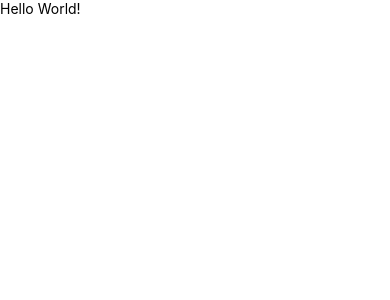
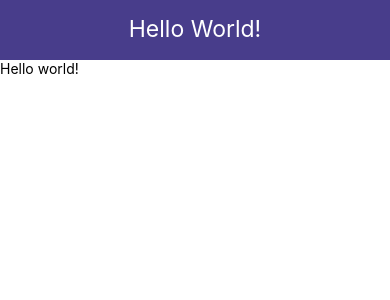
Before and after one commit to DanielleInkster/ShoppingList, a React Native app: screen / in a window 390 px wide. Shown: the top 300 px of the page. Built offline with nearby package versions, Linux system fonts and the light colour scheme.

Commit message:
Created Header component

```diff
--- a/App.js
+++ b/App.js
@@ -1,12 +1,14 @@
 import React from 'react'
+import Header from './components/Header'
 import {View, Text, StyleSheet} from 'react-native'
 
 const App =()=>{
   return(
     <View style ={styles.container}>
-      <Text>
-        Hello World!
-      </Text>
+      <Header/>
+        <Text>
+          Hello world!
+        </Text>
     </View>
 
   )
--- /dev/null
+++ b/components/Header.js
@@ -0,0 +1,29 @@
+import React from 'react'
+import { View, Text, StyleSheet } from 'react-native'
+
+const Header = () => {
+    return (
+        <View style={styles.header}>
+            <Text style={styles.text}>
+                Hello World!
+            </Text>
+        </View>
+    )
+}
+
+const styles = StyleSheet.create({
+    header: {
+        height: 60,
+        padding: 15,
+        backgroundColor: 'darkslateblue',
+    },
+    text:{
+        color: 'white',
+        fontSize: 23,
+        textAlign:'center',
+
+
+    }
+})
+
+export default Header
```
